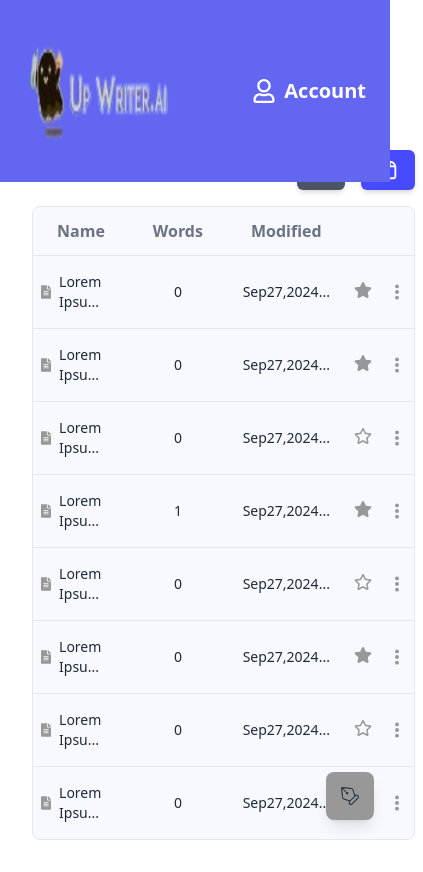
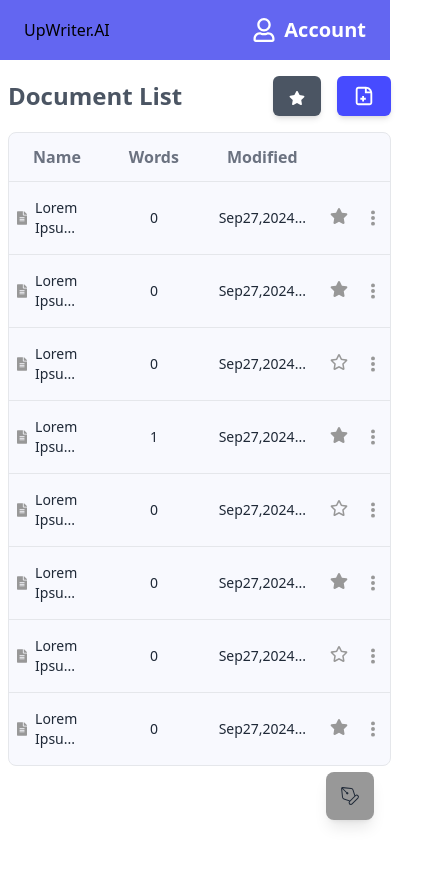
Before and after one commit to vimalwstf/buxa, a Next.js app: page / in a window 390 px wide. Shown: the whole page, 423 px wide, since content can reach past the window. After the commit the page ends 844 px from the top, so only its background shows below. Built offline with nearby package versions, Linux system fonts and the light colour scheme.

Commit message:
made responsive

```diff
--- a/src/app/components/Dashboard.tsx
+++ b/src/app/components/Dashboard.tsx
@@ -8,33 +8,28 @@ import { useState, useEffect } from "react";
 const Dashboard = () => {
   const [isSidebarOpen, setIsSidebarOpen] = useState(false);
 
-  // Function to toggle the Sidebar visibility
   const toggleSidebar = () => {
     setIsSidebarOpen(!isSidebarOpen);
   };
 
-  // Effect to handle window resize and reset sidebar state
   useEffect(() => {
     const handleResize = () => {
-      // If the screen is larger than 'md', close the sidebar
       if (window.innerWidth >= 768) {
         setIsSidebarOpen(false);
       }
     };
 
-    // Add event listener for window resize
     window.addEventListener('resize', handleResize);
 
-    // Cleanup the event listener on component unmount
     return () => {
       window.removeEventListener('resize', handleResize);
     };
   }, []);
 
   return (
-    <main className="w-full p-6 md:mt-20 relative">
+    <main className="w-full sm:p-2 md:p-6 mt-2">
       <div className="flex gap-4">
-        {/* Sidebar: This will be shown/hidden based on the state and screen size */}
+
         <div className={`fixed inset-0 z-40 md:hidden ${isSidebarOpen ? 'block' : 'hidden'}`}>
           <div className="relative w-full top-24 left-0">
             <Sidebar />
--- a/src/app/components/Navbar.tsx
+++ b/src/app/components/Navbar.tsx
@@ -1,67 +1,5 @@
-// "use client";
-// import React, { useState } from "react";
-// import { RiHome3Line } from "react-icons/ri";
-// import { FaRegUser } from "react-icons/fa";
-// import { useRouter } from "next/navigation";
+"use client";
 
-// const Navbar = () => {
-//   const [dropdownOpen, setDropdownOpen] = useState(false);
-//   const router = useRouter();
-
-//   const handleLogout = () => {
-//     router.push("/login");
-//   };
-
-//   return (
-//     <div>
-//       <nav className="w-full md:h-[90px] bg-[#6366F1] fixed top-0 z-10 flex justify-between  items-center px-6 py-4">
-//         {/* Logo Section */}
-//         <div className="flex items-center space-x-3">
-//           <img
-//             src="/logo.png"
-//             alt="logo"
-//             className="rounded-full w-[120px] h-[120px]"
-//           />
-//         </div>
-
-//         {/* Navigation Links */}
-//         <div className="flex space-x-4">
-//           <div className="relative flex items-center text-white space-x-2 hover:text-gray-300 cursor-pointer">
-//             <FaRegUser size={24} />
-//             <span className="text-xl font-bold">Account</span>
-//             {dropdownOpen && (
-//               <div className="absolute right-0 mt-2 w-48 bg-white rounded-md shadow-md z-20">
-//                 <ul className="text-gray-700">
-//                   <li
-//                     className="px-2 py-2 text-center hover:bg-gray-100 cursor-pointer"
-//                     onClick={handleLogout}
-//                   >
-//                     Logout
-//                   </li>
-//                 </ul>
-//               </div>
-//             )}
-//           </div>
-//         </div>
-//       </nav>
-
-//       {/* Mobile View */}
-//       <div className="block md:hidden">
-//         <div className="mt-[90px] flex flex-col items-center space-y-4">
-//           <div className="flex items-center space-x-2">
-//             <RiHome3Line size={24} className="text-white" />
-//             <span className="text-white text-xl">Dashboard</span>
-//           </div>
-//         </div>
-//       </div>
-//     </div>
-//   );
-// };
-
-// export default Navbar;
-
-
-"use client";
 import React, { useState } from "react";
 import { RiHome3Line } from "react-icons/ri";
 import { FaRegUser } from "react-icons/fa";
@@ -77,14 +15,16 @@ const Navbar = () => {
 
   return (
     <div>
-      <nav className="w-full md:h-[90px] bg-[#6366F1] fixed top-0 z-10 flex justify-between  items-center px-6 py-4">
+      <nav className="w-screen md:h-[90px] bg-[#6366F1] flex justify-between  items-center px-6 py-4">
         {/* Logo Section */}
         <div className="flex items-center space-x-3">
-          <img
+          {/* <img
             src="/logo.png"
             alt="logo"
             className="rounded-full w-[150px] h-[150px]"  // Added class for image size
-          />
+          /> */}
+        <h2>UpWriter.AI</h2>
+
         </div>
 
         {/* Navigation Links */}
@@ -112,14 +52,14 @@ const Navbar = () => {
       </nav>
 
       {/* Mobile View */}
-      <div className="block md:hidden">
+      {/* <div className="block md:hidden">
         <div className="mt-[90px] flex flex-col items-center space-y-4">
           <div className="flex items-center space-x-2">
             <RiHome3Line size={24} className="text-white" />
             <span className="text-white text-xl">Dashboard</span>
           </div>
         </div>
-      </div>
+      </div> */}
     </div>
   );
 };
--- a/src/app/register/page.tsx
+++ b/src/app/register/page.tsx
@@ -3,7 +3,7 @@ import Link from "next/link";
 import { useState } from "react";
 import { AiFillEye, AiFillEyeInvisible } from "react-icons/ai";
 
-// Define TypeScript type for form data
+
 interface FormData {
   firstName: string;
   lastName: string;
@@ -13,7 +13,6 @@ interface FormData {
 }
 
 const Register = () => {
-  // Use TypeScript for the state type
   const [formData, setFormData] = useState<FormData>({
     firstName: "",
     lastName: "",
@@ -32,7 +31,7 @@ const Register = () => {
     });
   };
 
-  // TypeScript typing for form submission
+
   const handleSubmit = (e: React.FormEvent<HTMLFormElement>) => {
     e.preventDefault();
     console.log(formData);
```
